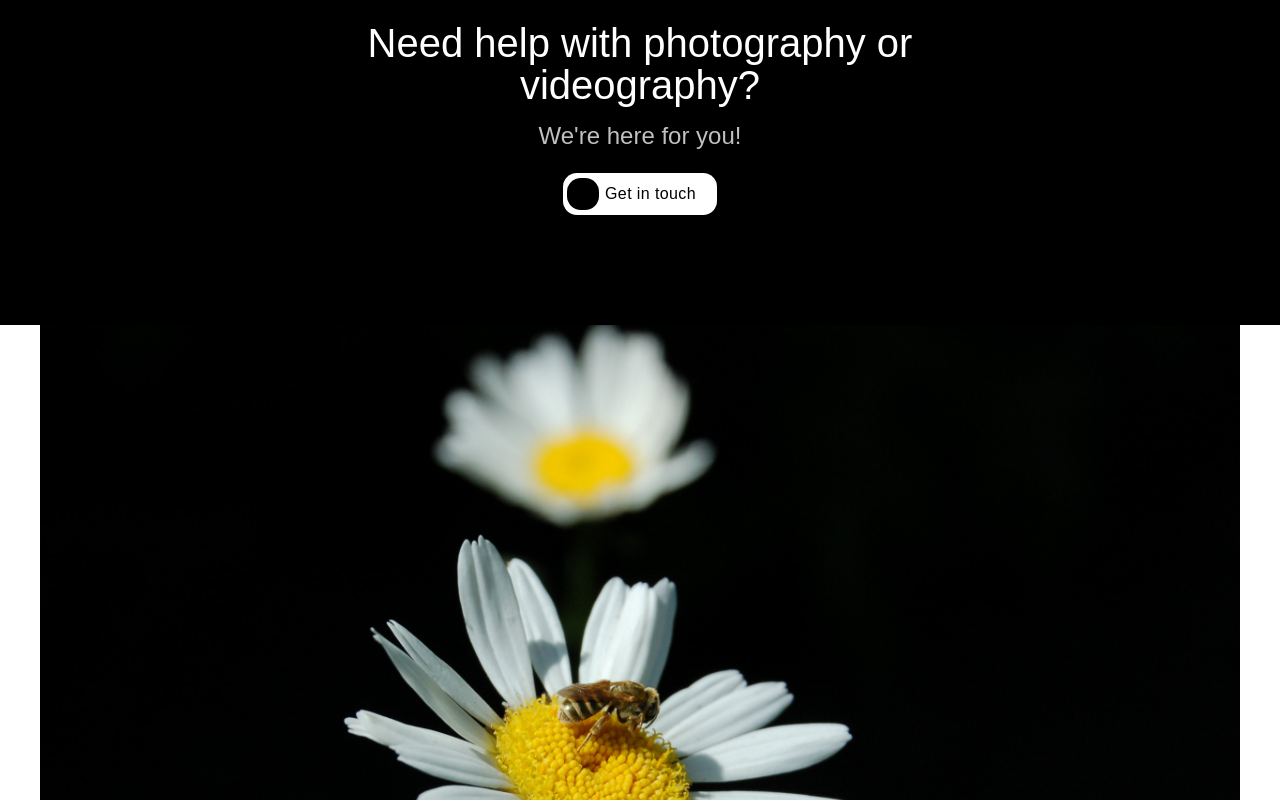
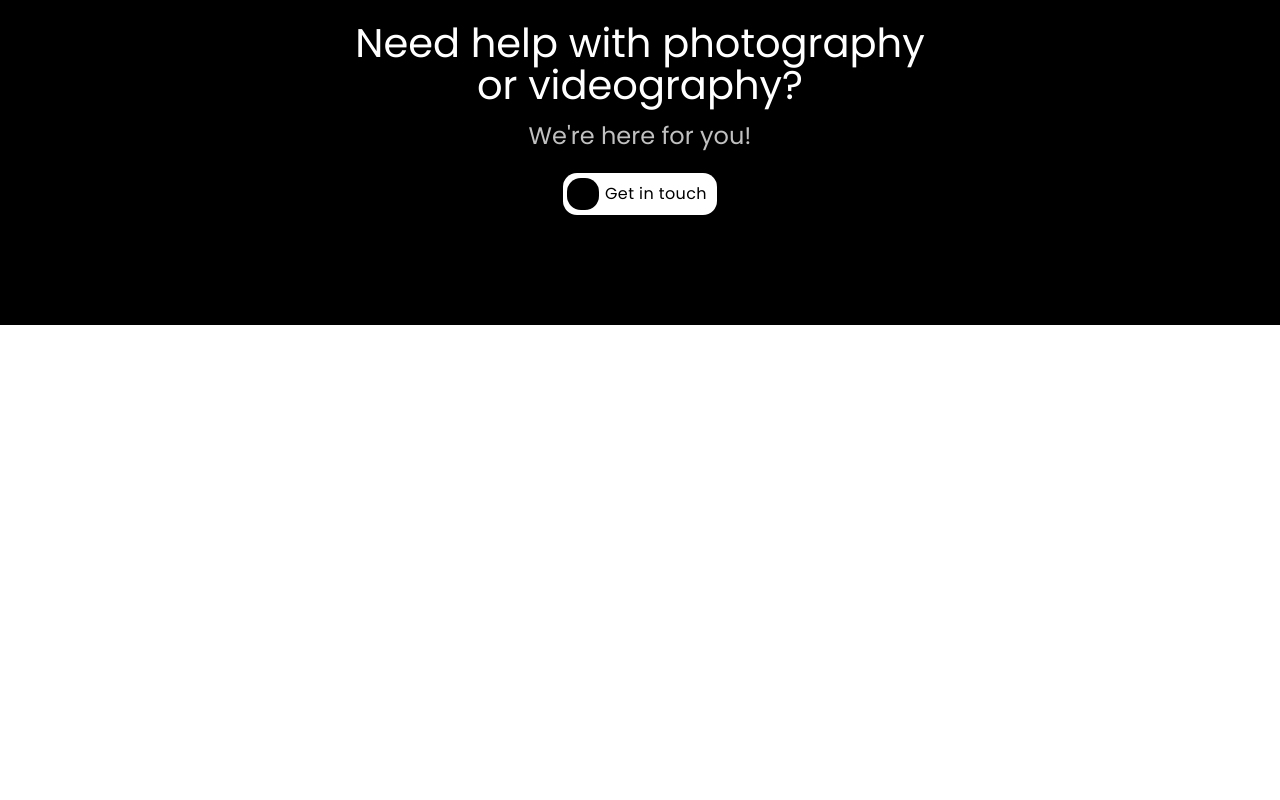
Before and after one commit to BoykoAlexeyAlex/Aperture1, a plain HTML site: page index.html in a window 1280 px wide. Shown: the part 3020-3820 px from the top of the page. After the commit the page ends 3345 px from the top, so only its background shows below. Drawn offline with Linux system fonts and the light colour scheme.

Commit message:
Add font

```diff
--- a/css/style.css
+++ b/css/style.css
@@ -1,7 +1,7 @@
 * {
     padding: 0;
     margin: 0;
-    ;
+    font-family: 'Poppins', sans-serif;
 }
 
 header {
@@ -33,7 +33,7 @@ header nav ul li {
 
 header nav a {
     text-decoration: none;
-    font-family: 'Arial';
+
     font-style: normal;
     font-weight: 400;
     font-size: 15px;
@@ -58,7 +58,7 @@ header nav ul li:last-of-type a {
     padding: 11px 20px;
     background: #FFFFFF;
     border-radius: 14px;
-    font-family: 'Arial';
+
     font-style: normal;
     font-weight: 400;
     font-size: 16px;
@@ -88,7 +88,7 @@ header nav ul li a:hover {
 }
 
 .main_banner h3 {
-    font-family: 'Arial';
+
     font-style: normal;
     font-weight: 400;
     font-size: 14px;
@@ -99,7 +99,7 @@ header nav ul li a:hover {
 }
 
 .main_banner h1 {
-    font-family: 'Arial';
+
     font-style: normal;
     font-weight: 400;
     font-size: 54px;
@@ -109,7 +109,7 @@ header nav ul li a:hover {
 }
 
 .main_banner p {
-    font-family: 'Arial';
+
     font-style: normal;
     font-weight: 400;
     font-size: 14px;
@@ -131,7 +131,7 @@ header nav ul li a:hover {
 
 .components li {
     margin-left: 16px;
-    font-family: 'Arial';
+
     font-style: normal;
     font-weight: 400;
     font-size: 12px;
@@ -201,7 +201,7 @@ header nav ul li a:hover {
 }
 
 .section_past_clients h2 {
-    font-family: 'Arial';
+
     font-style: normal;
     font-weight: 400;
     font-size: 40px;
@@ -212,7 +212,7 @@ header nav ul li a:hover {
 }
 
 .section_past_clients h3 {
-    font-family: 'Arial';
+
     font-style: normal;
     font-weight: 400;
     font-size: 24px;
@@ -256,7 +256,7 @@ header nav ul li a:hover {
 }
 
 .section_help h2 {
-    font-family: 'Arial';
+
     font-style: normal;
     font-weight: 400;
     font-size: 40px;
@@ -268,7 +268,7 @@ header nav ul li a:hover {
 }
 
 .section_help h3 {
-    font-family: 'Arial';
+
     font-style: normal;
     font-weight: 400;
     font-size: 24px;
@@ -279,8 +279,7 @@ header nav ul li a:hover {
 }
 
 
-
-.section_help a{
+.section_help a {
     background: #FFFFFF;
     border-radius: 14px;
     display: block;
@@ -293,12 +292,13 @@ header nav ul li a:hover {
     transition: 0.3s;
 
 }
+
 .section_help a:hover {
     transform: scale(1.1);
 }
 
 .get_in_touch {
-    font-family: 'Arial';
+
     font-style: normal;
     font-weight: 400;
     font-size: 16px;
@@ -309,7 +309,7 @@ header nav ul li a:hover {
     display: flex;
     align-items: center;
     margin: 9px 10px 13px 0;
-    }
+}
 
 .get_in_touch:before {
     content: "";
@@ -320,14 +320,3 @@ header nav ul li a:hover {
     margin: 5px 6px 5px 4px;
 
 }
-
-.container2 {
-    max-width: 1200px;
-    margin: auto;
-
-       }
-
-.container2 img {
-    display: block;
-    max-width: 100%;
-}
--- a/index.html
+++ b/index.html
@@ -8,6 +8,9 @@
     <title>Document</title>
     <link rel="stylesheet" href="css/style.css">
     <link rel="stylesheet" href="css/normalize.css">
+    <link rel="preconnect" href="https://fonts.googleapis.com">
+    <link rel="preconnect" href="https://fonts.gstatic.com" crossorigin>
+    <link href="https://fonts.googleapis.com/css2?family=Poppins&display=swap" rel="stylesheet">
 </head>
 <body>
 <header>
@@ -126,11 +129,6 @@
     </div>
 
 </section>
-<section>
-    <div class = "container2">
-        <img src="../images/bee-on-daisy.jpg">
-    </div>
 
-</section>
 </body>
 </html>
```
